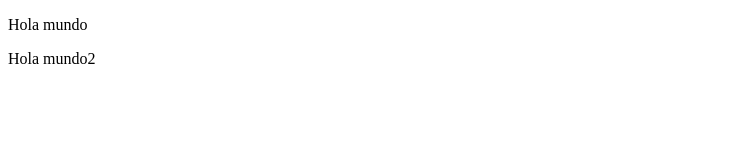
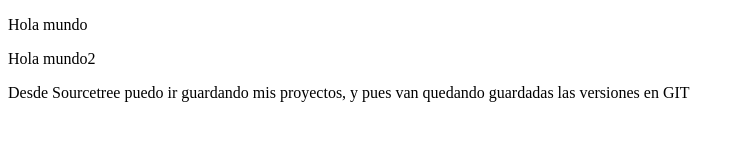
Before and after one commit to GrajalesG/RepoPrueba, a plain HTML site: page index.html in a window 1280 px wide. Shown: the whole page, without its empty margins (0-745 px from the left). Drawn offline with Linux system fonts and the light colour scheme.

Commit message:
Modifique una etiqueta

```diff
--- a/index.html
+++ b/index.html
@@ -8,7 +8,7 @@
 <body>
     <p>Hola mundo</p>
     <p>Hola mundo2</p>
-
+    <p>Desde Sourcetree puedo ir guardando mis proyectos, y pues van quedando guardadas las versiones en GIT</p>
 </body>
 
 </html>
```
